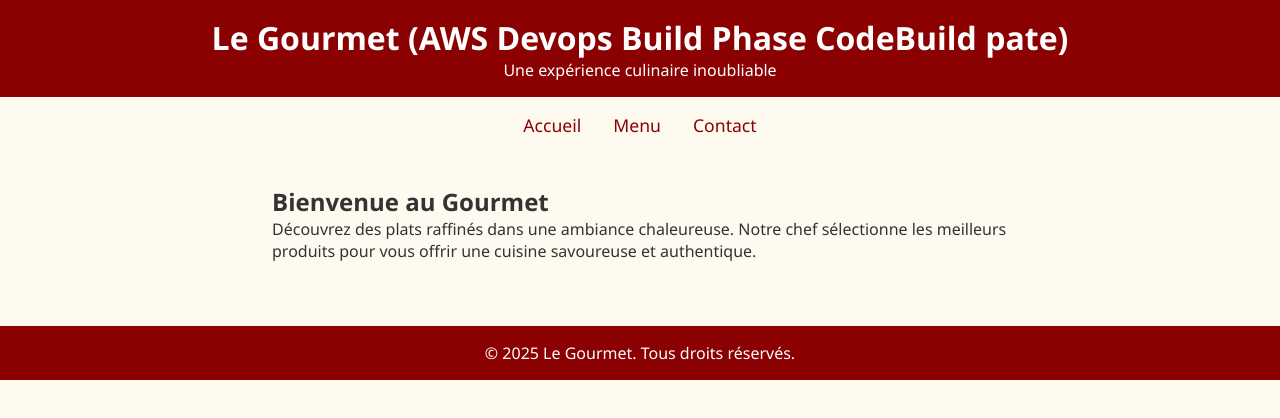
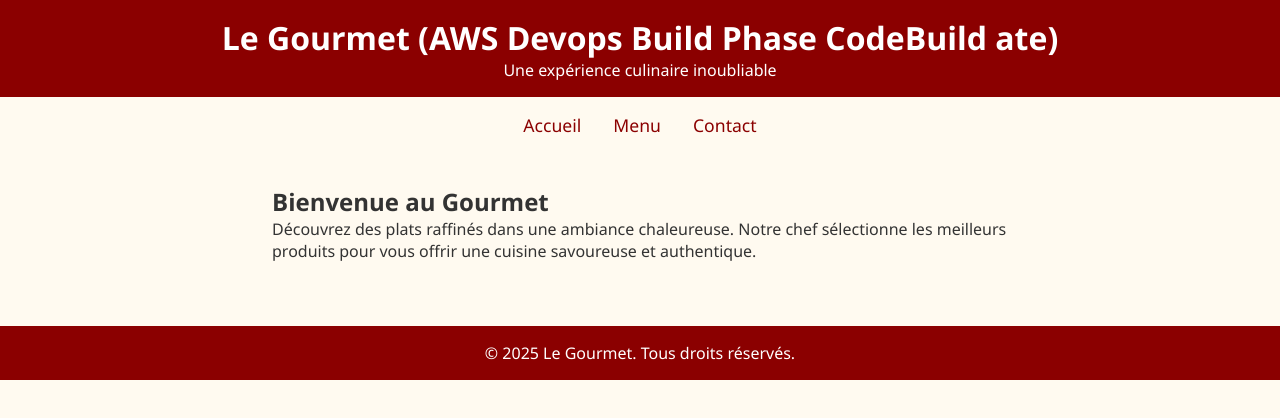
Before and after one commit to olinogit/AWS-Beanstalk-NodeApp, a website: page front/index.html in a window 1280 px wide. Drawn offline with Linux system fonts and the light colour scheme.

Commit message:
update index.html

```diff
--- a/front/index.html
+++ b/front/index.html
@@ -87,7 +87,7 @@
 <body>
 
   <header>
-    <h1>Le Gourmet (AWS Devops Build Phase CodeBuild pate) </h1>
+    <h1>Le Gourmet (AWS Devops Build Phase CodeBuild ate) </h1>
     <p>Une expérience culinaire inoubliable</p>
   </header>
 
```
